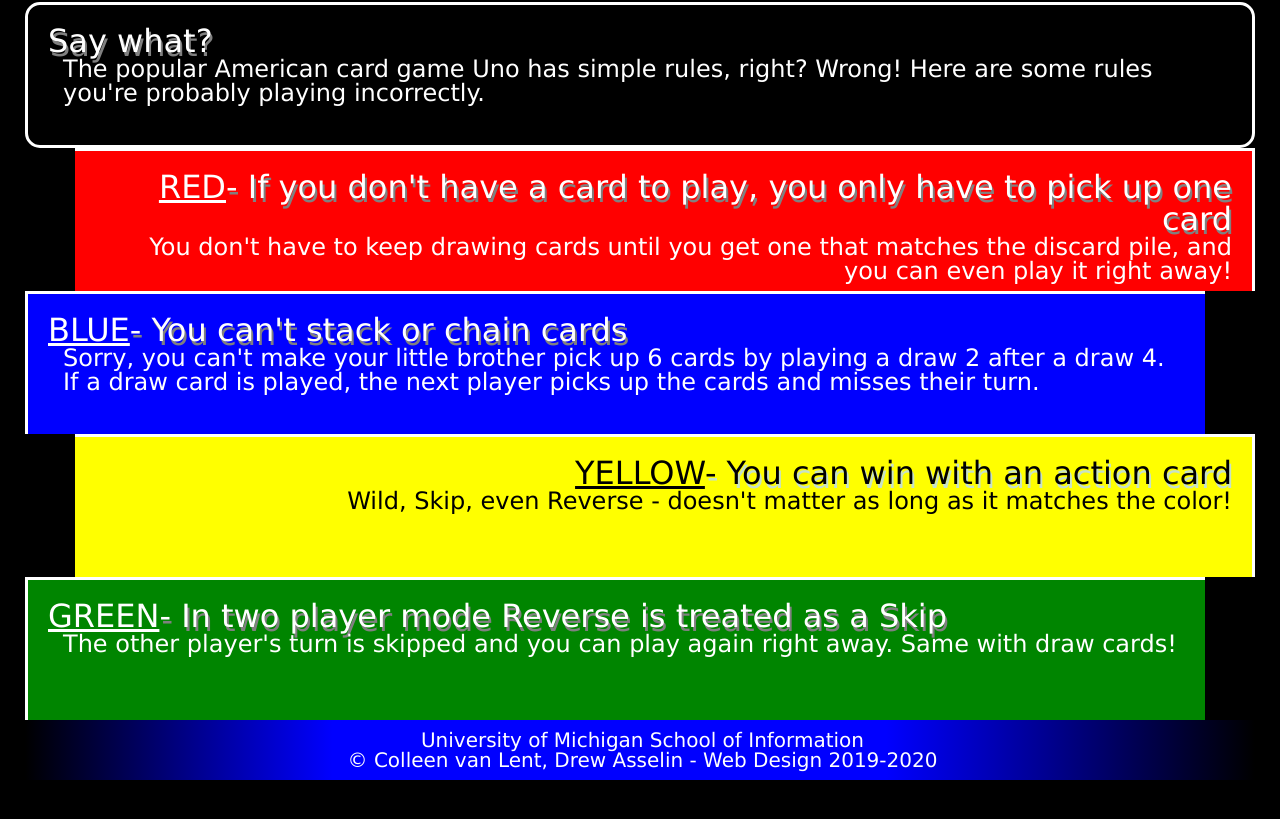
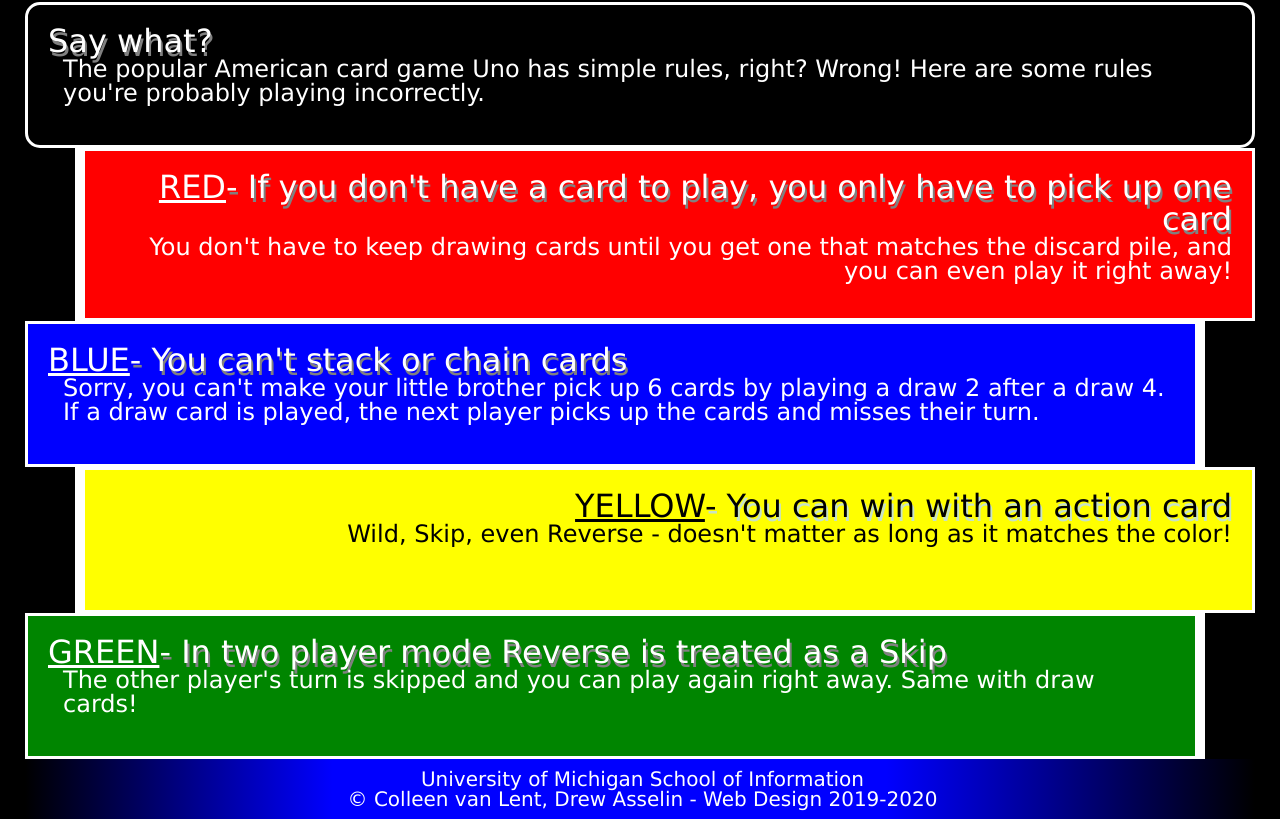
Before and after one commit to panjalee/homework2-2022, a plain HTML site: page index.html in a window 1280 px wide. Shown: the part 418-1237 px from the top of the page. Before the commit the page ends 1198 px from the top, so only its background shows below. Drawn offline with Linux system fonts and the light colour scheme.

Commit message:
Add files via upload

```diff
--- a/css/style.css
+++ b/css/style.css
@@ -33,7 +33,7 @@ img{
 }
 
 div{
-    height: 100px;
+    min-height: 100px;
     padding: 20px;
     border: 3px solid #FFFFFF;
 }
@@ -47,24 +47,24 @@ div{
     background-color: #FF0000;
     text-align: right;
     margin-left: 50px;
-    border-bottom: 3px;
-    border-left: 10px;
+    border-bottom-width: 3px;
+    border-left-width: 10px;
 }
 
 .blue{
     background-color: #0000FF;
     text-align: left;
     margin-right: 50px;
-    border-right: 10px;
-    border-bottom: 3px;
+    border-right-width: 10px;
+    border-bottom-width: 3px;
 }
 
 .yellow{
     background-color: #FFFF00;
     text-align: right;
     margin-left: 50px;
-    border-bottom: 3px;
-    border-left: 10px;
+    border-bottom-width: 3px;
+    border-left-width: 10px;
 }
 
 .yellow h2{
@@ -80,8 +80,8 @@ div{
     background-color: #008500;
     text-align: left;
     margin-right: 50px;
-    border-right: 10px;
-    border-bottom: 3px;
+    border-right-width: 10px;
+    border-bottom-width: 3px;
 }
 
 span{
```
